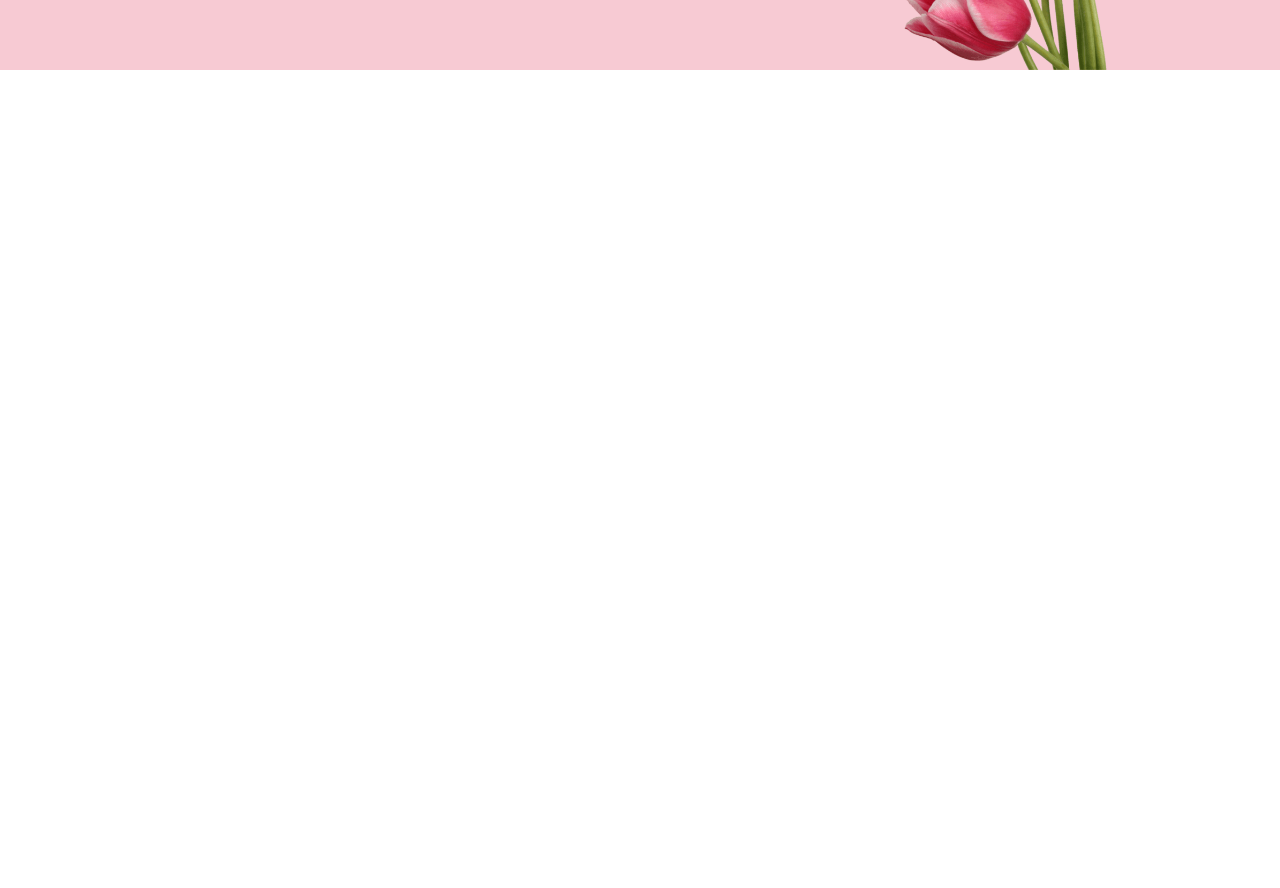
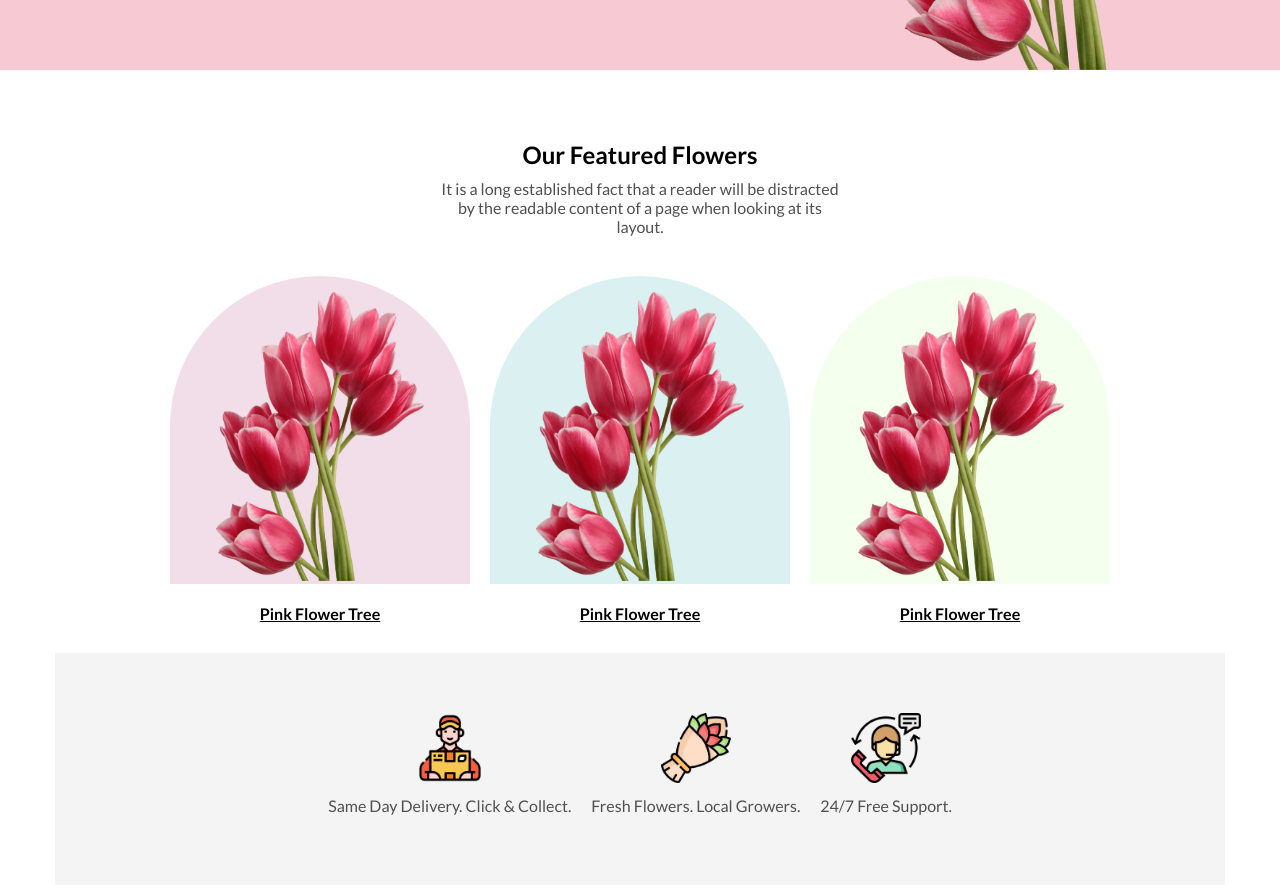
Before and after one commit to monaemhossain/flower-shop, a plain HTML site: page index.html in a window 1280 px wide. Shown: the part 398-1286 px from the top of the page. Before the commit the page ends 800 px from the top, so only its background shows below. Drawn offline with Linux system fonts and the light colour scheme.

Commit message:
featured section added and styled

```diff
--- a/index.html
+++ b/index.html
@@ -25,5 +25,52 @@
 
         </div>
     </header>
+
+<!-- Featured Section -->
+    <section class="featured">
+        <div class="container">
+            <div class="featured-title">
+                <h2>Our Featured Flowers</h2>
+                <p>It is a long established fact that a reader will be distracted by the readable content of a page when looking at its layout.</p>
+            </div>
+            <div class="box">
+                <div class="pink-box">
+                    <div class="box-img">
+                        <img src="./images/pngwing10.png" alt="">
+                    </div>
+                    <h4>Pink Flower Tree</h4>
+                </div>
+                <div class="blue-box">
+                    <div class="box-img">
+                        <img src="./images/pngwing10.png" alt="">
+                    </div>
+                    <h4>Pink Flower Tree</h4>
+                </div>
+                <div class="green-box">
+                    <div class="box-img">
+                        <img src="./images/pngwing10.png" alt="">
+                    </div>
+                    <h4>Pink Flower Tree</h4>
+                </div>
+            </div>
+
+            <div class="benefits">
+                <div class="benefit one">
+                    <img src="./images/Group 57.png" alt="">
+                    <p>Same Day Delivery. Click & Collect.</p>
+                </div>
+            <div class="benefits">
+                <div class="benefit two">
+                    <img src="./images/Group 58.png" alt="">
+                    <p>Fresh Flowers. Local Growers.</p>
+                </div>
+            <div class="benefits">
+                <div class="benefit three">
+                    <img src="./images/Group 59.png" alt="">
+                    <p>24/7 Free Support.</p>
+                </div>
+            </div>
+        </div>
+    </section>
 </body>
 </html>
--- a/styles/style.css
+++ b/styles/style.css
@@ -15,7 +15,10 @@
     border-radius: 5px;
     color: #fff;
 }
-
+.featured-title p, .benefit p{
+    color: #505050;
+    padding: 10px 0;
+}
 /* styles for header */
 header{
     background-color: #e554734f;
@@ -41,3 +44,58 @@ header .header-content p{
 header img{
     width:340px;
 }
+
+/* Featured Section Styles */
+.featured {
+    padding: 50px 0;
+}
+.featured .featured-title{
+    width: 400px;
+    margin:0 auto;
+    text-align: center;
+    padding: 20px 0;
+}
+.featured .box,.featured .benefits{
+    display: flex;
+    text-align: center;
+    justify-content: center;
+    align-items: center;
+}
+.featured .pink-box,.blue-box,.green-box{
+    margin: 10px;
+}
+
+.featured .pink-box .box-img{
+    background-color: #f2dee8;
+}
+.featured .blue-box .box-img{
+    background-color: #daf0f1;
+}
+.featured .green-box .box-img{
+    background-color: #f4ffed;
+}
+.featured .box h4{
+    padding: 20px 0;
+    text-decoration: underline;
+}
+.featured .box-img{
+    border-radius: 310px 310px 0 0;
+    width: 300px;
+    padding-top: 15px;
+    margin: 0;
+}
+
+.featured .box img{
+    width:230px;
+}
+
+.featured .benefits{
+    background-color: #f4f4f4;
+    padding: 20px 0;
+}
+.featured .benefit{
+    margin: 0 10px;
+}
+.featured .benefit img {
+    width: 70px;
+}
```
